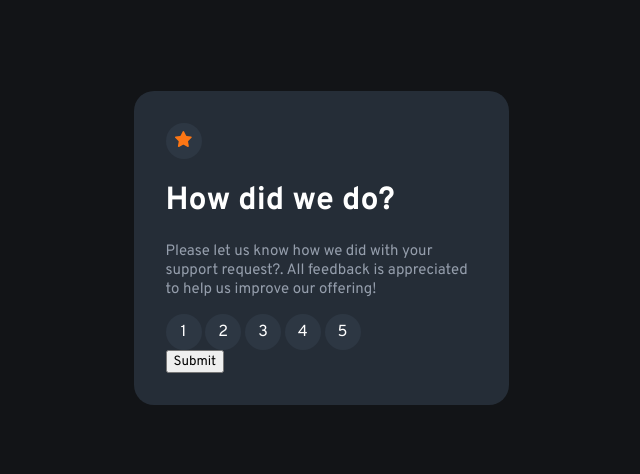
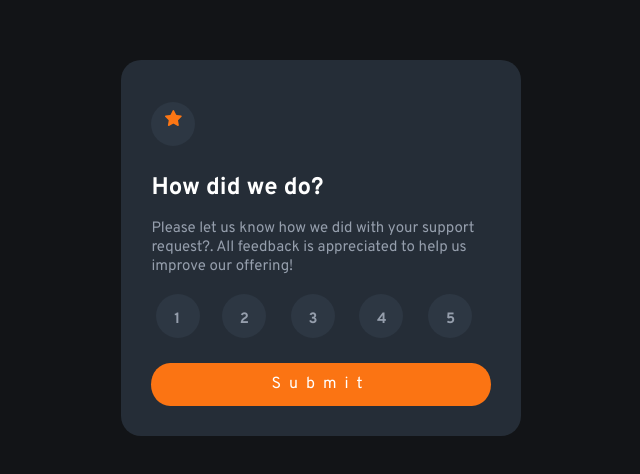
Before and after one commit to hanzlasaadi/Interactive-rating-component, a plain HTML site: page index.html in a window 1280 px wide. Shown: the part 160-634 px from the top of the page, without its empty margins (319-959 px from the left). Drawn offline with Linux system fonts and the light colour scheme.

Commit message:
layout complete(radio buttons & submit)

```diff
--- a/index.html
+++ b/index.html
@@ -7,7 +7,7 @@
       rel="icon"
       type="image/png"
       sizes="32x32"
-      href="./images/favicon-32x32.png"
+      href="./images/icon-star.svg"
     />
     <title>Interactive rating component</title>
     <link rel="stylesheet" href="style.css" />
@@ -27,32 +27,34 @@
         </p>
       </div>
       <div class="form">
-        <label id="rating" class="lbl" for="1">
-          <input type="radio" class="hidden" name="rating" id="1" />
-          <span class="lbl">1</span>
+        <label>
+          <input type="radio" name="options" />
+          <span>1</span>
         </label>
 
-        <label id="rating" for="2">
-          <input type="radio" class="hidden" name="rating" id="2" />
+        <label>
+          <input type="radio" name="options" />
           <span>2</span>
         </label>
 
-        <label id="rating" for="3">
-          <input type="radio" class="hidden" name="rating" id="3" />
+        <label>
+          <input type="radio" name="options" />
           <span>3</span>
         </label>
 
-        <label id="rating" for="4">
-          <input type="radio" class="hidden" name="rating" id="4" />
+        <label>
+          <input type="radio" name="options" />
           <span>4</span>
         </label>
 
-        <label id="rating" for="5">
-          <input type="radio" class="hidden" name="rating" id="5" />
+        <label>
+          <input type="radio" name="options" />
           <span>5</span>
         </label>
       </div>
-      <button type="submit">Submit</button>
+      <div class="footer">
+        <button type="submit">Submit</button>
+      </div>
     </div>
     <script src="script.js"></script>
   </body>
--- a/style.css
+++ b/style.css
@@ -17,13 +17,13 @@ body {
 .main-container {
   background-color: hsl(213, 19%, 18%);
   border-radius: 20px;
-  overflow: hidden;
-  padding: 2rem;
-  width: 375px;
+  /* overflow: hidden; */
+  padding: 1.9em;
+  width: 400px;
 }
 
-button {
-  font-family: inherit;
+.header {
+  padding: 0.7rem 0 0.7rem 0;
 }
 
 .para {
@@ -34,37 +34,78 @@ button {
 
 .heading {
   font-weight: 700;
+  font-size: 1.5rem;
 }
 
-.dot {
-  border-radius: 50%;
-  width: 36px;
-  height: 36px;
+.dot,
+input[type="radio"] {
+  background: hsl(213, 20%, 22%);
+
   padding: 8px;
 
-  background: hsl(213, 20%, 22%);
+  width: 44px;
+  height: 44px;
+  border-radius: 50%;
+
+  -webkit-appearance: none;
+  -moz-appearance: none;
 
   text-align: center;
   display: inline-block;
 }
 
-#rating {
-  border-radius: 50%;
-  width: 36px;
-  height: 36px;
-  padding: 8px;
-
-  background: hsl(213, 20%, 22%);
-
-  text-align: center;
-  display: inline-block;
+input[type="radio"]:focus {
+  /*no need, if you don't disable default appearance*/
+  outline: none; /*to remove the square border on focus*/
 }
 
-.hidden {
-  display: none;
+input[type="radio"]:hover {
+  background-color: #fb7413;
 }
 
-:checked + span {
-  font-weight: bold;
-  background-color: #fff;
+label span:hover ~ input[type="radio"] {
+  background-color: #fb7413;
 }
+
+/* label span:hover {
+  background-color: #fb7413;
+} */
+
+input[type="radio"]:checked {
+  /*no need, if you don't disable default appearance*/
+  background-color: hsl(217, 12%, 63%);
+}
+
+input[type="radio"]:checked ~ span:first-of-type {
+  color: white;
+}
+
+label span:first-of-type {
+  position: relative;
+  left: -33px;
+  font-size: 15px;
+  font-weight: 700;
+  color: hsl(217, 12%, 63%);
+}
+
+label span {
+  position: relative;
+  top: -15px;
+}
+
+button {
+  /* display: block; */
+  width: 100%;
+  /* margin: 10px 10px 10px 100px; */
+  margin: 0 auto;
+  margin-top: 1.2rem;
+  padding: 0.7rem;
+  font-family: inherit;
+  font-size: 1rem;
+  letter-spacing: 0.5rem;
+  border: none;
+  border-radius: 10% / 90%;
+  width: 100%;
+  background-color: hsl(25, 97%, 53%);
+  color: #fff;
+}
```
